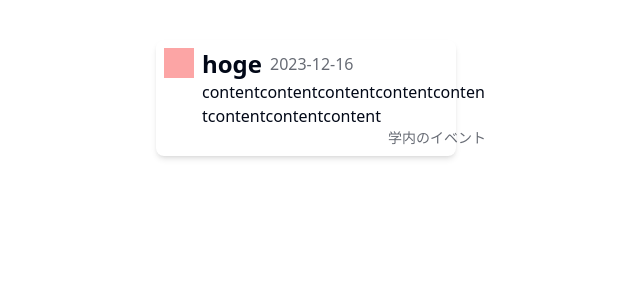
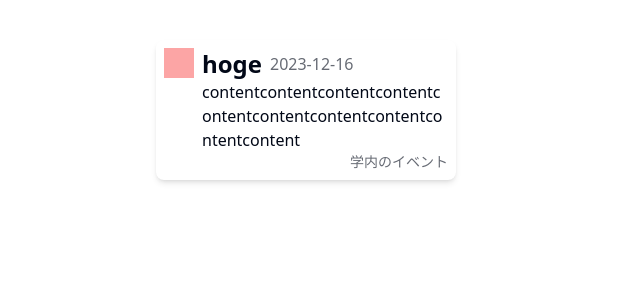
Before and after one commit to hibiki1023k/kcl-BBS, a Next.js app: page / in a window 1280 px wide. Shown: the top 300 px of the page, without its empty margins (334-974 px from the left). Built offline with nearby package versions, Linux system fonts and the light colour scheme.

Commit message:
Finally understood css completely

```diff
--- a/src/components/BBSCard/index.tsx
+++ b/src/components/BBSCard/index.tsx
@@ -1,5 +1,5 @@
-import { Hashtag } from "./components/HashTag"
-import { Time } from "./components/Time"
+import { Hashtag } from './components/HashTag'
+import { Time } from './components/Time'
 
 type BBSCardProps = {
   content: string
@@ -8,20 +8,20 @@ type BBSCardProps = {
   time: Date
 }
 
-export function BBSCard ({time, name, content, hashtag}: BBSCardProps){
+export function BBSCard({ time, name, content, hashtag }: BBSCardProps) {
   return (
     <div className="flex bg-card rounded-lg p-2 shadow-md w-full">
       <div>
         {/* {アイコンのダミー} */}
         <div className="h-[30px] w-[30px] bg-red-300"></div>
       </div>
-            <div className="ml-2 w-full">
+      <div className="flex-grow ml-2 break-words overflow-hidden">
         <div className="flex flex-row">
           <p className="text-2xl font-bold">{name}</p>
-                    <Time time={time} className="flex items-center ml-2"/>
+          <Time time={time} className="flex items-center ml-2" />
         </div>
         <div>
-                    <p className="break-words">{content}{content}{content}{content}{content}{content}{content}{content}</p>
+          <p>{content.repeat(10)}</p>
         </div>
         <div className="ml-auto w-fit">
           <Hashtag value={hashtag} />
```
Lines whose indentation alone changed are shown as unchanged.
